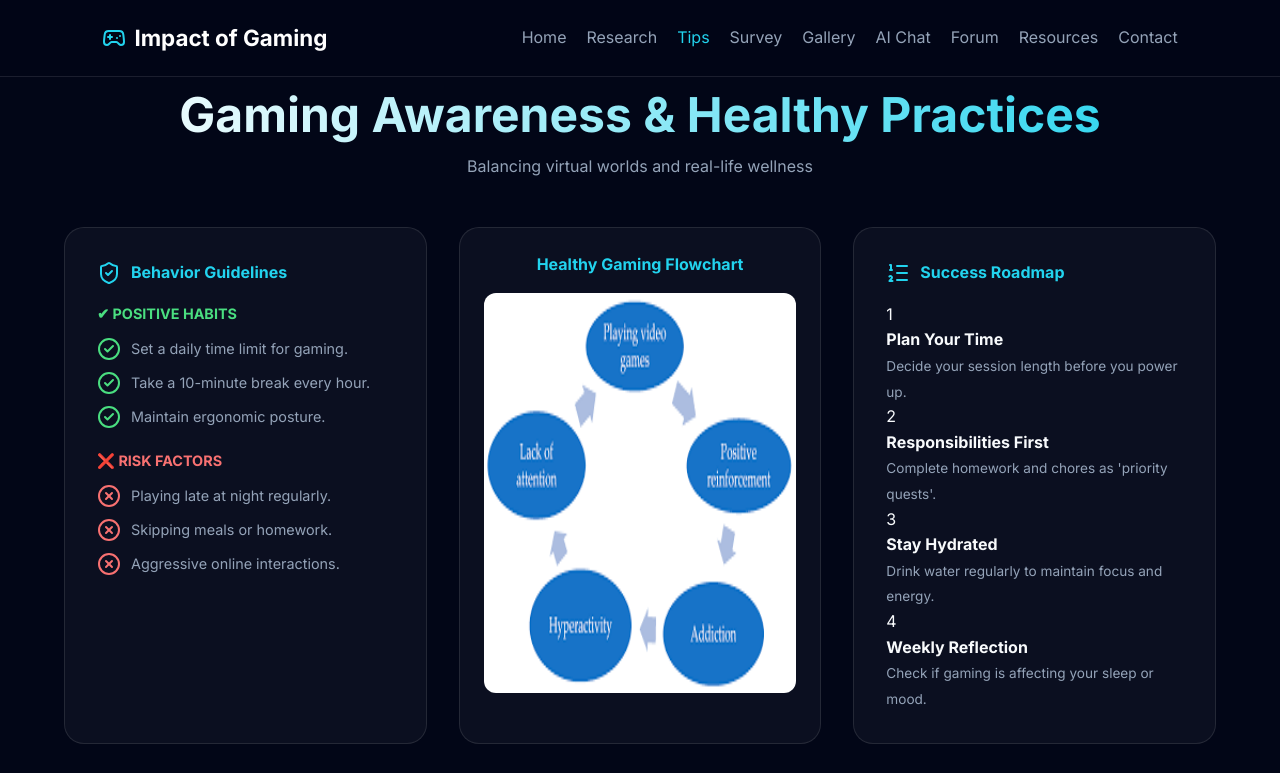
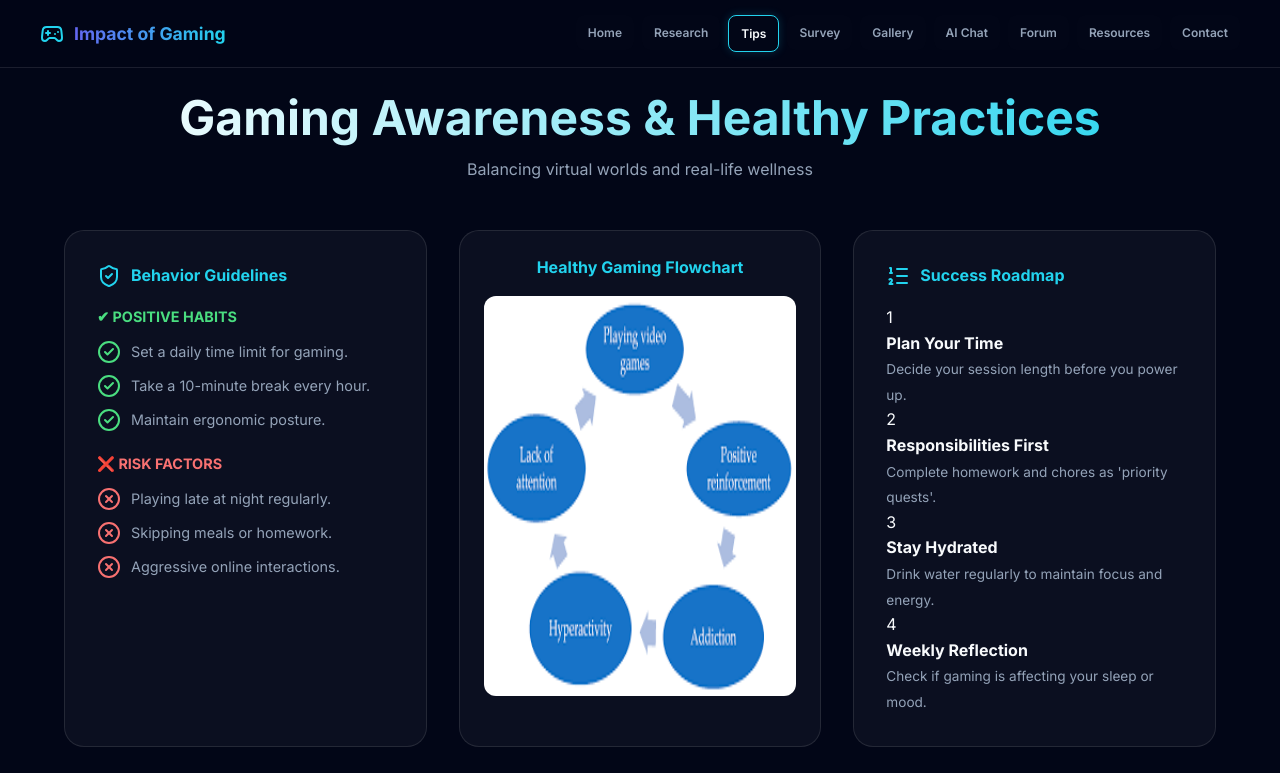
Before and after one commit to rehancollege/college-project, a plain HTML site: page pages/03_awareness.html in a window 1280 px wide. Shown: the top 773 px of the page. Drawn offline with nearby package versions, Linux system fonts and the light colour scheme.

Commit message:
issues fix

```diff
--- a/pages/03_awareness.html
+++ b/pages/03_awareness.html
@@ -4,7 +4,7 @@
 <meta charset="UTF-8">
 <meta name="viewport" content="width=device-width, initial-scale=1.0">
 <title>Gaming Impact | Healthy Practices</title>
-
+<link rel="stylesheet" href="../css/style.css">
 <link href="https://fonts.googleapis.com/css2?family=Inter:wght@400;600;700&display=swap" rel="stylesheet">
 <script src="https://unpkg.com/lucide@latest"></script>
 
@@ -32,46 +32,6 @@ body{
     line-height:1.6;
 }
 
-/* ================= NAVBAR ================= */
-.navbar{
-    display:flex;
-    justify-content:space-between;
-    align-items:center;
-    padding:20px 8%;
-    background:rgba(2,6,23,0.9);
-    position:sticky;
-    top:0;
-    z-index:1000;
-    border-bottom:1px solid var(--border);
-}
-
-.nav-logo{
-    display:flex;
-    align-items:center;
-    text-decoration:none;
-    color:white;
-}
-
-.nav-logo h1{
-    font-size:1.4rem;
-}
-
-#nav-links{
-    display:flex;
-    list-style:none;
-    gap:20px;
-}
-
-#nav-links a{
-    text-decoration:none;
-    color:var(--text-muted);
-    font-weight:500;
-}
-
-#nav-links a.active,
-#nav-links a:hover{
-    color:var(--accent-soft);
-}
 
 /* ================= LAYOUT ================= */
 .container{
@@ -83,11 +43,13 @@ body{
 .section-header{
     text-align:center;
     margin-bottom:3rem;
+    margin-top: 80px
 }
 
 .section-header h2{
     font-size:clamp(2rem,5vw,3rem);
     background:linear-gradient(to right,#fff,var(--accent-soft));
+    background-clip:text;
     -webkit-background-clip:text;
     -webkit-text-fill-color:transparent;
 }
@@ -169,9 +131,16 @@ footer{
 
 <nav class="navbar">
     <a href="../index.html" class="nav-logo">
-        <i data-lucide="gamepad-2" style="color:var(--accent-soft); margin-right:8px;"></i>
+        <i data-lucide="gamepad-2" style="color: var(--accent-soft); margin-right: 10px;"></i>
         <h1>Impact of Gaming</h1>
     </a>
+
+    <!-- Hamburger Button -->
+    <div class="hamburger" onclick="toggleMenu()">
+        <span></span>
+        <span></span>
+        <span></span>
+    </div>
 
     <ul id="nav-links">
         <li><a href="../index.html">Home</a></li>
@@ -334,6 +303,6 @@ footer{
 <script>
 lucide.createIcons();
 </script>
-
+<script src="../js/script.js"></script>
 </body>
 </html>
```
Also changed, not shown: pages/06_chatbot.html (+1 -0 lines).
